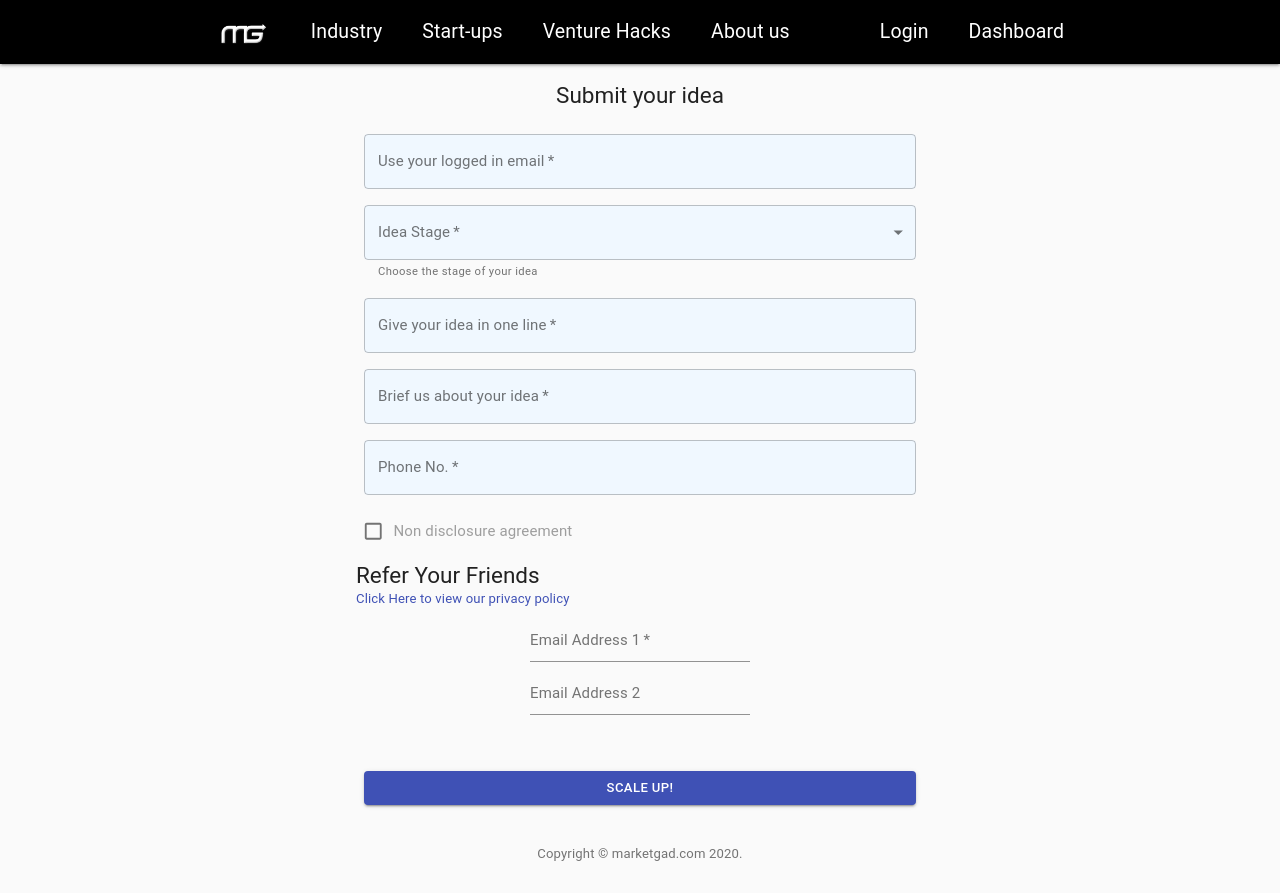
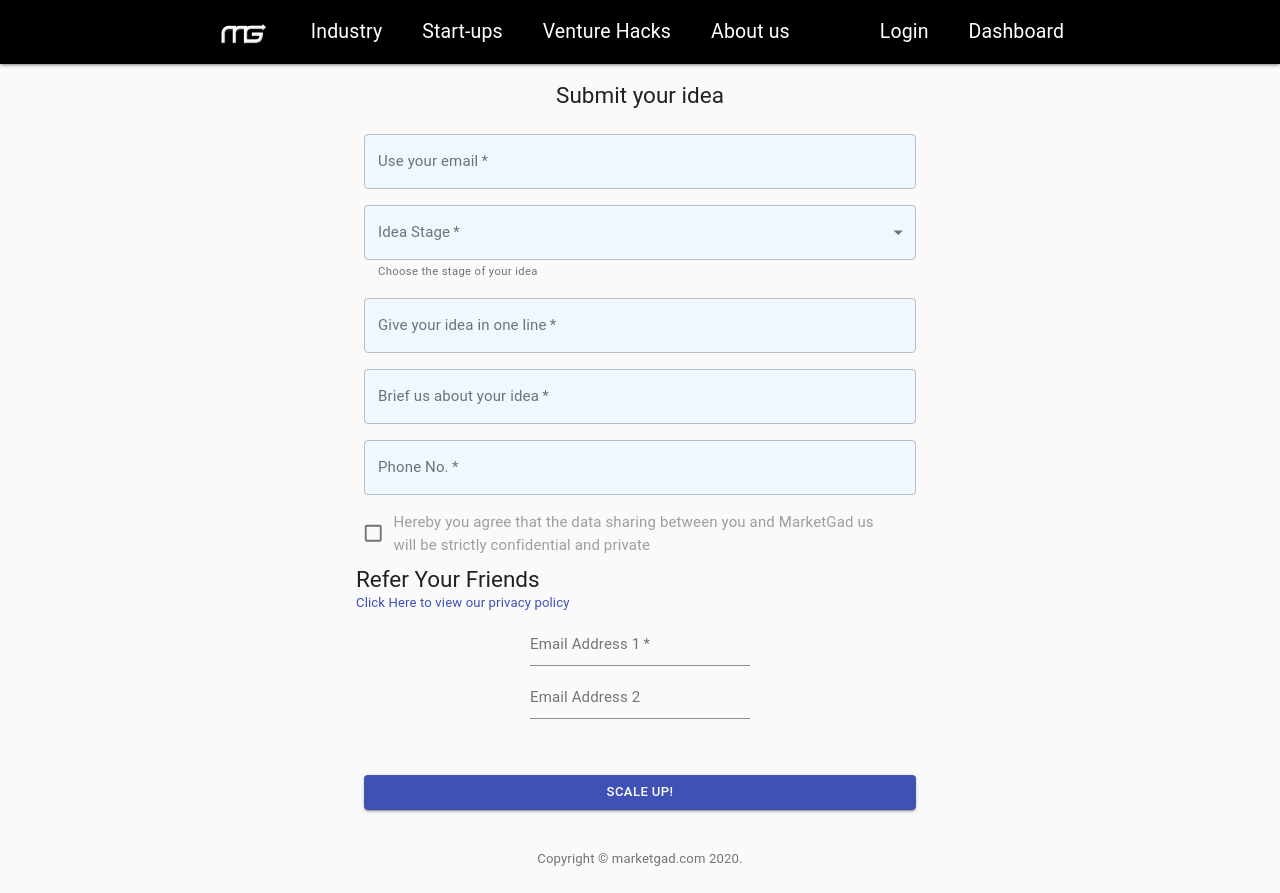
Before and after one commit to MarketGad/market-research-blog-frontend, a React (Create React App) app: page /form in a window 1280 px wide. Built offline with nearby package versions, Linux system fonts and the light colour scheme.

Commit message:
form fixed

```diff
--- a/src/components/Form.js
+++ b/src/components/Form.js
@@ -29,7 +29,7 @@ function Copyright() {
 const sectors = [
     {
         value: 'individualIdeator',
-        label: 'Individual ideator',
+        label: 'Individual Ideator',
     },
     {
         value: 'registeredStartup',
@@ -102,7 +102,7 @@ export default function SignUp() {
                                 required
                                 fullWidth
                                 id="email"
-                                label="Use your logged in email"
+                                label="Use your email"
                                 name="email"
                                 value={email}
                                 onChange={(e) => setEmail(e.target.value)}
@@ -169,7 +169,7 @@ export default function SignUp() {
                         <Grid item xs={12}>
                             <FormControlLabel
                                 control={<Checkbox value="allowExtraEmails" color="primary" />}
-                                label="Non disclosure agreement"
+                                label="Hereby you agree that the data sharing between you and MarketGad us will be strictly confidential and private"
                             />
                         </Grid>
                         <Typography component="h1" variant="h5">
```
